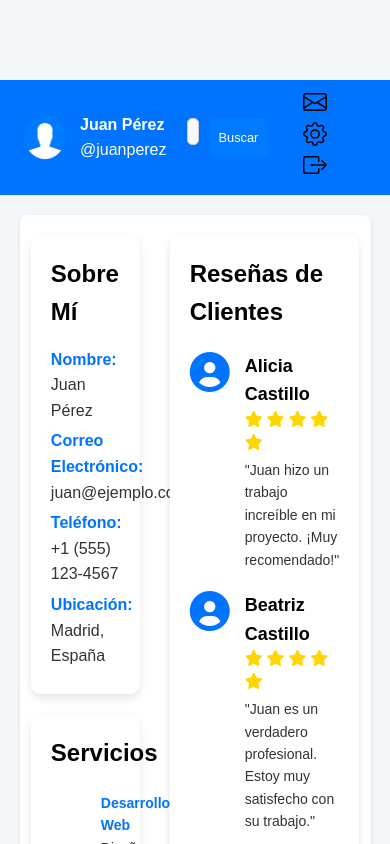
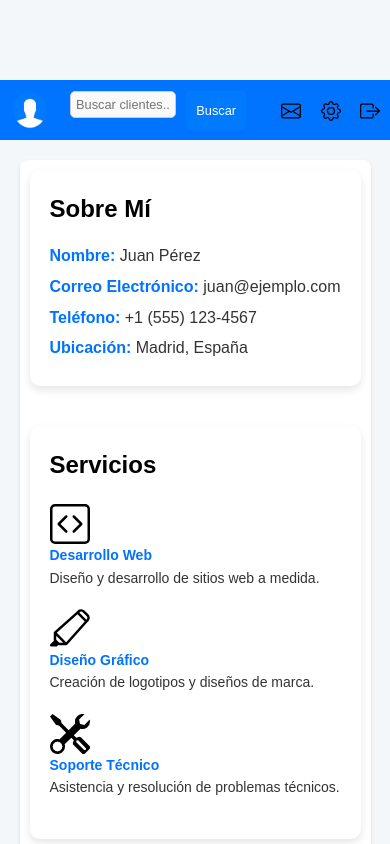
Before and after one commit to PabloCarrH/ClasewebG2, a website: page dashboardPro.html in a window 390 px wide. Shown: the top 844 px of the page. Drawn offline with Linux system fonts and the light colour scheme.

Commit message:
Update styles.css

```diff
--- a/styles.css
+++ b/styles.css
@@ -952,8 +952,6 @@ strong {
     .offer-btn:hover {
         background-color: #0073ff; /* Color más oscuro al pasar el cursor */
     }
-
-
 /* Ajustes adicionales para el contenedor */
 .sidebar-left {
     width: 35%;
@@ -965,3 +963,92 @@ strong {
 .content-right {
     width: 60%;
 }
+/* Estilos generales para dispositivos pequeños */
+@media (max-width: 768px) {
+    .main-header {
+        flex-direction: row; /* Mantiene los elementos en una fila */
+        justify-content: space-between;
+        align-items: center;
+        padding: 10px;
+    }
+
+    /* Oculta el nombre y usuario, solo muestra la imagen */
+    .user-name {
+        display: none;
+    }
+
+    .user-info {
+        display: flex;
+        align-items: center;
+        justify-content: flex-start; /* Alinea a la izquierda */
+    }
+
+    /* Barra de búsqueda al lado derecho de la imagen */
+    .search-bar {
+        flex-grow: 1; /* Hace que la barra de búsqueda ocupe el espacio disponible */
+        margin-left: 10px;
+    }
+
+    .search-bar input {
+        width: 100%; /* Asegura que la barra ocupe todo el ancho disponible */
+    }
+
+    .nav-icons {
+        justify-content: center;
+        margin-top: 10px;
+    }
+
+    .container {
+        flex-direction: column;
+        padding: 10px;
+    }
+
+    .sidebar-left, .content-right, .review-section {
+        width: 100%;
+    }
+
+    .about-section, .services-section, .review-section {
+        margin-bottom: 20px;
+    }
+
+    .services-section .service {
+        flex-direction: column;
+        align-items: flex-start;
+    }
+
+    .review {
+        flex-direction: column;
+        align-items: flex-start;
+    }
+}
+
+/* Estilos para pantallas muy pequeñas */
+@media (max-width: 480px) {
+    .profile-img {
+        width: 40px;
+        height: 40px;
+    }
+
+    .search-bar input {
+        width: 70%;
+    }
+
+    .nav-icons .icon {
+        width: 20px;
+        height: 20px;
+    }
+
+    .service-content strong, .review-content strong {
+        font-size: 16px;
+    }
+
+    .stars i {
+        font-size: 14px;
+    }
+}
+/* Vuelve a mostrar el nombre y usuario en pantallas más grandes */
+@media (min-width: 769px) {
+    .user-name {
+        display: block; /* Muestra de nuevo el nombre y el usuario en pantallas más grandes */
+    }
+}
```
